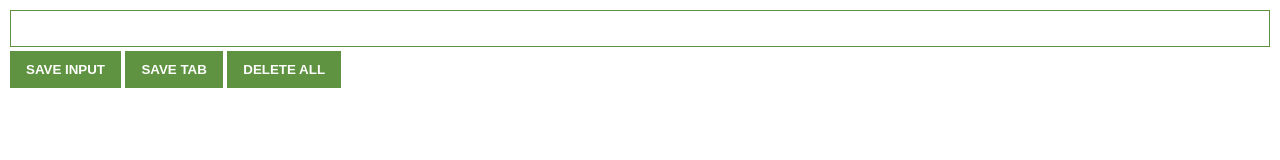
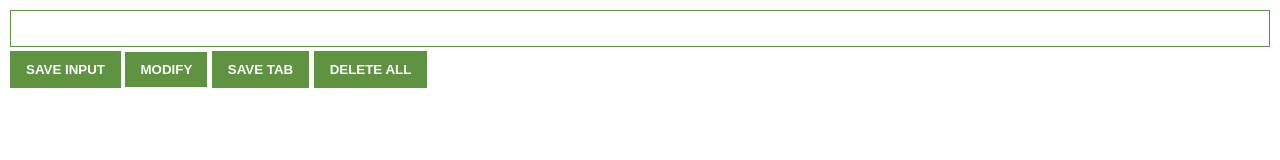
Before and after one commit to 7agabond/leads_chrome_extension, a browser extension: page index.html in a window 1280 px wide. Drawn offline with Linux system fonts and the light colour scheme.

Commit message:
Update index.html

```diff
--- a/index.html
+++ b/index.html
@@ -10,6 +10,7 @@
 <body>
     <input type="text" id="input-el">
     <button id="input-btn">SAVE INPUT</button>
+    <button id="modify-btn">MODIFY</button>
     <button id="tab-btn">SAVE TAB</button>
     <button id="delete-btn">DELETE ALL</button>
     <ul id="ul-el"></ul>
```
